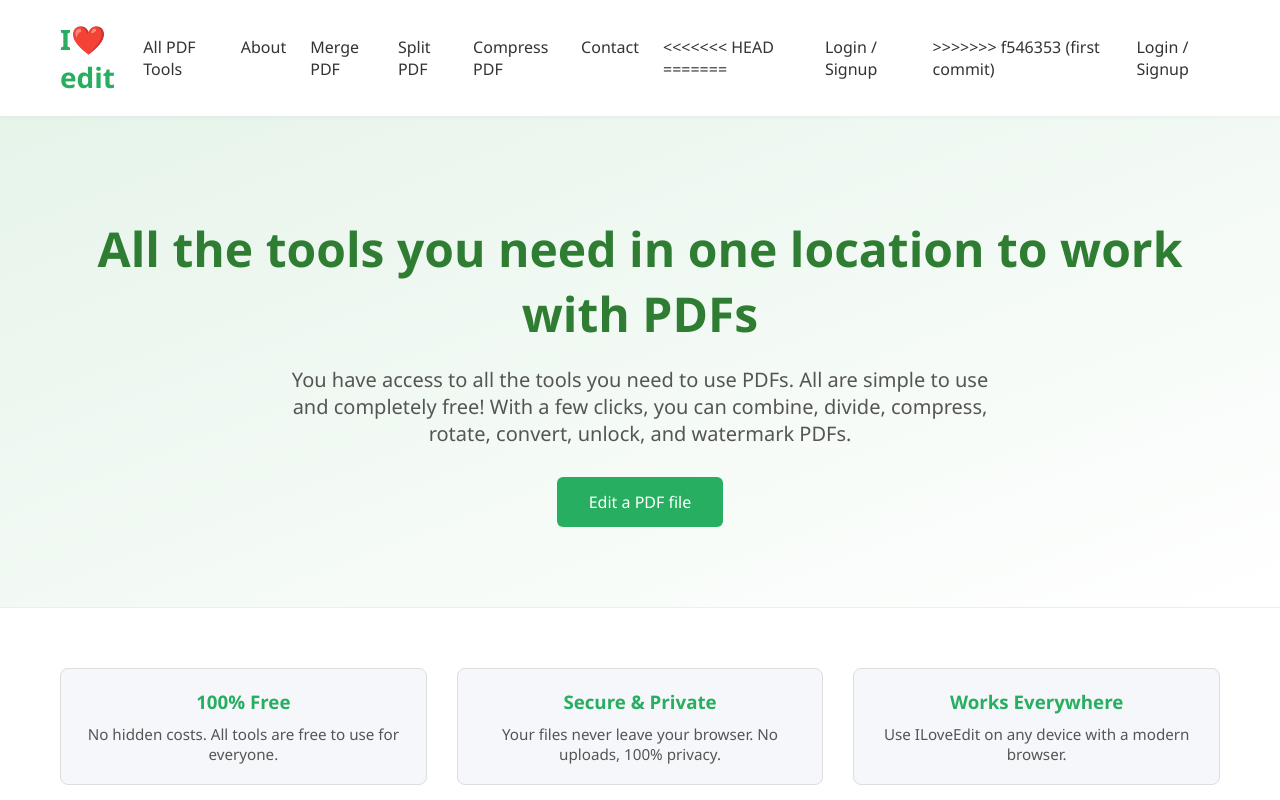
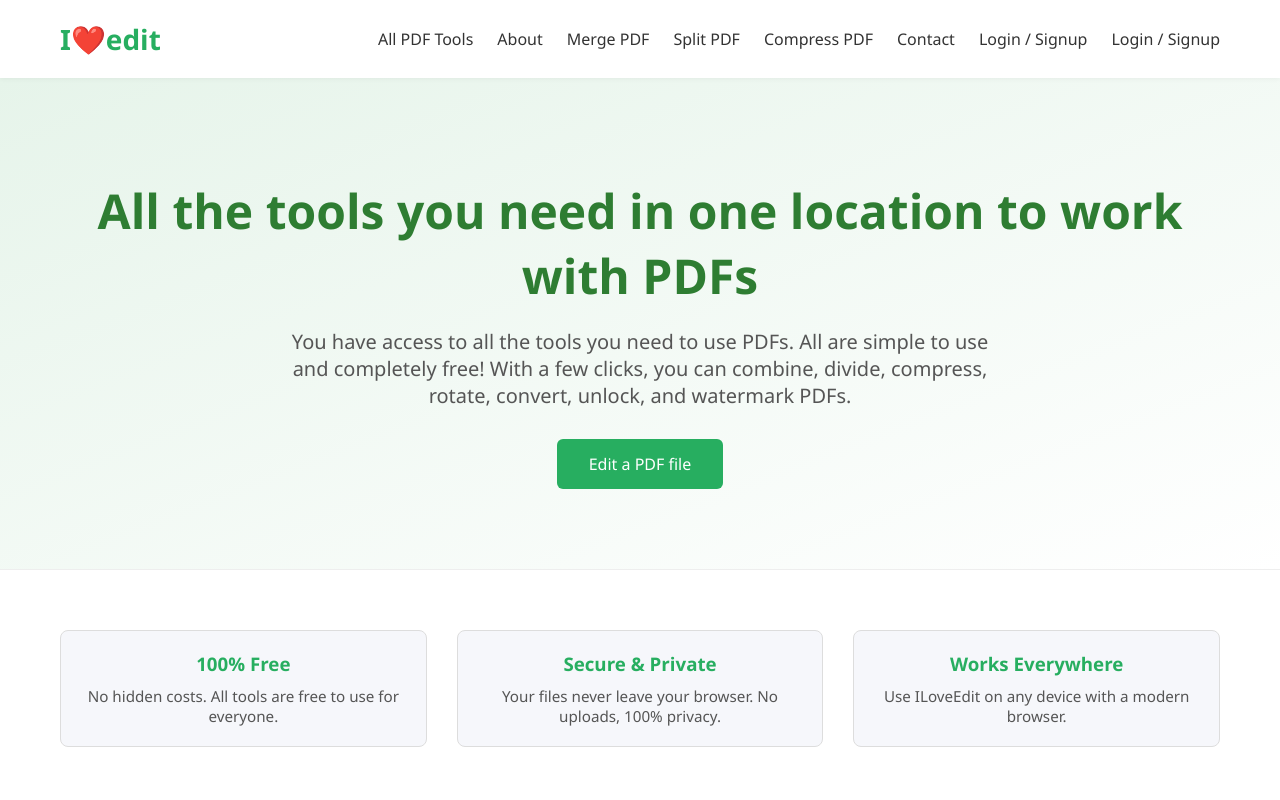
Before and after one commit to opslify123/ilovedocs, a plain HTML site: page index.html in a window 1280 px wide. Shown: the top 800 px of the page. Drawn offline with Linux system fonts and the light colour scheme.

Commit message:
Update index.html

```diff
--- a/index.html
+++ b/index.html
@@ -170,10 +170,7 @@
           <li><a href="split.html">Split PDF</a></li>
           <li><a href="compress.html">Compress PDF</a></li>
           <li><a href="contact.html">Contact</a></li>
-<<<<<<< HEAD
-=======
           <li><a href="auth.html">Login / Signup</a></li>
->>>>>>> f546353 (first commit)
           <li id="authLink"></li>
         </ul>
       </nav>
```
